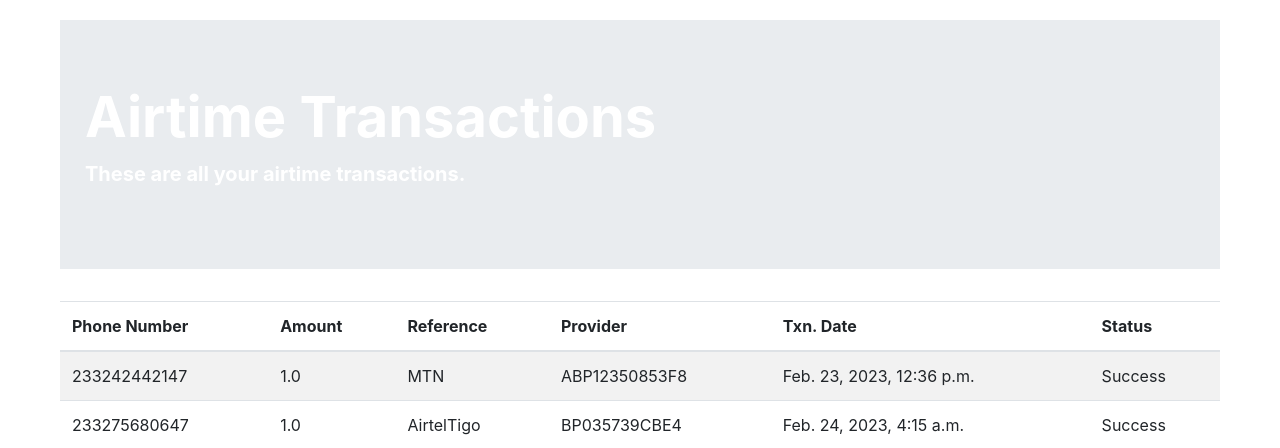
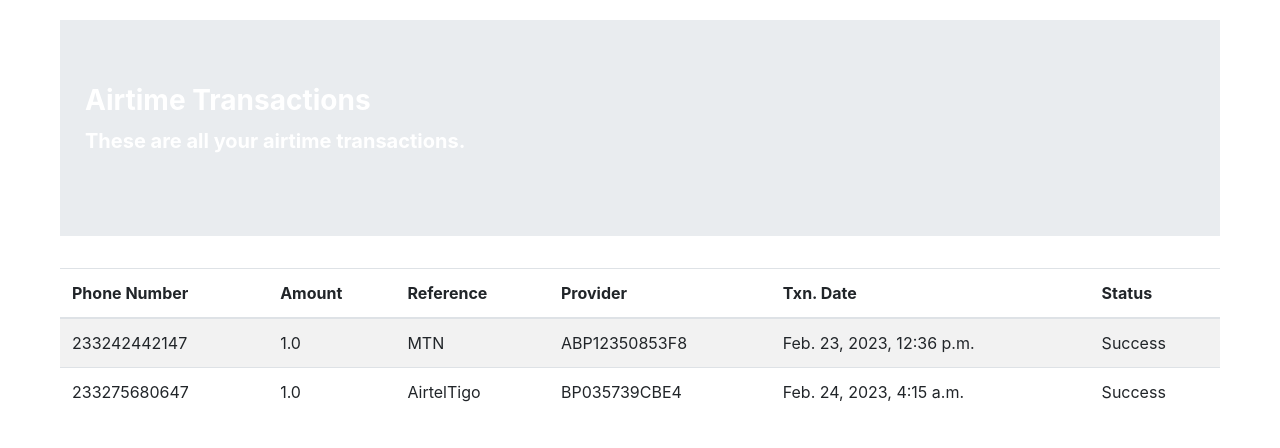
Before and after one commit to mikegyamfi/bestPay, a Django app: page /airtime_transactions/mike in a window 1280 px wide. Shown: the top 448 px of the page. Run offline with Django 4.2, Linux system fonts and the light colour scheme; data comes from the database, SQL or seed files in the repository; some libraries are stand-ins or nearby versions.

Commit message:
changes to history

```diff
--- a/datashop/templates/history_table.html
+++ b/datashop/templates/history_table.html
@@ -5,7 +5,7 @@
 
     <div class="jumbotron jumbotron-fluid">
       <div class="container">
-        <h3 style="color: white;" class="display-4 font-weight-bold">{{ heading }}</h1>
+        <h3 style="color: white;" class="font-weight-bold">{{ heading }}</h1>
         <p style="color: white;" class="lead font-weight-bold">These are all your {{ heading|lower }}.</p>
       </div>
     </div>
```
